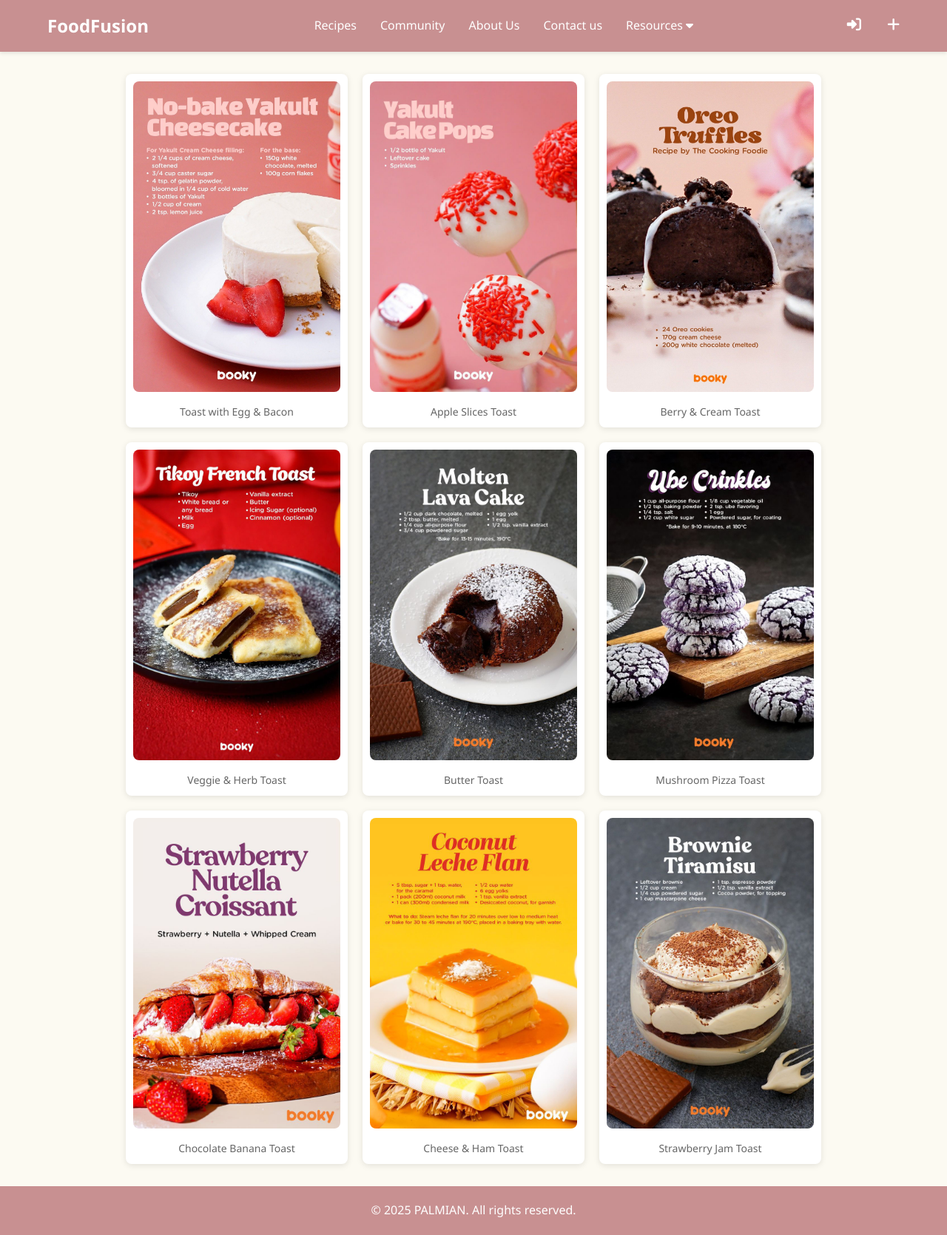
After one commit to Luna-11/BEAssignment, a PHP site: page /dessert.html in a window 1280 px wide. The commit adds this page. Shown: the whole page at 74% size. Run offline with PHP 8.4, Linux system fonts and the light colour scheme.

Commit message:
dessertUpdate

```diff
--- /dev/null
+++ b/dessert.html
@@ -0,0 +1,81 @@
+<!DOCTYPE html>
+<html lang="en">
+<head>
+  <meta charset="UTF-8">
+  <title>FoodFusion Sharing</title>
+  <link rel="stylesheet" href="homeStyle.css">
+  <link rel="stylesheet" href="https://cdnjs.cloudflare.com/ajax/libs/font-awesome/6.5.2/css/all.min.css">
+</head>
+<body>
+
+  <!-- Navigation Bar -->
+  <nav class="navbar">
+    <div class="nav-container">
+      <a href="index.html" class="logo">FoodFusion</a>
+      <ul class="nav-links">
+        <li><a href="#">Recipes</a></li>
+        <li><a href="#">Community</a></li>
+        <li><a href="#">About Us</a></li>
+        <li><a href="#">Contact us</a></li>
+        <li class="dropdown">
+          <a href="#">Resources <i class="fa-solid fa-caret-down"></i></a>
+          <ul class="dropdown-menu">
+            <li><a href="#">Educational Resources</a></li>
+            <li><a href="#">Culinary Resources</a></li>
+          </ul>
+        </li>
+      </ul>
+      <div class="nav-icons">
+        <a href="#"><i class="fa-solid fa-right-to-bracket"></i></a>
+        <a href="#"><i class="fa-solid fa-plus"></i></a>
+      </div>
+    </div>
+  </nav>
+
+  <!-- Image Grid (like slide) -->
+  <div class="dimage-grid">
+    <div class="dimage-card">
+      <img src="./BEpics/des1.jpg" alt="Toast 1">
+      <p>Toast with Egg & Bacon</p>
+    </div>
+    <div class="dimage-card">
+      <img src="./BEpics/des2.jpg" alt="Toast 2">
+      <p>Apple Slices Toast</p>
+    </div>
+    <div class="dimage-card">
+      <img src="./BEpics/des3.jpg"alt="Toast 3">
+      <p>Berry & Cream Toast</p>
+    </div>
+    <div class="dimage-card">
+      <img src="./BEpics/des4.jpg" alt="Toast 4">
+      <p>Veggie & Herb Toast</p>
+    </div>
+    <div class="dimage-card">
+      <img src="./BEpics/des5.jpg" alt="Toast 5">
+      <p>Butter Toast</p>
+    </div>
+    <div class="dimage-card">
+      <img src="./BEpics/des6.jpg" alt="Toast 6">
+      <p>Mushroom Pizza Toast</p>
+    </div>
+    <div class="dimage-card">
+      <img src="./BEpics/des7.jpg" alt="Toast 7">
+      <p>Chocolate Banana Toast</p>
+    </div>
+    <div class="dimage-card">
+      <img src="./BEpics/des8.jpg"alt="Toast 8">
+      <p>Cheese & Ham Toast</p>
+    </div>
+    <div class="dimage-card">
+      <img src="./BEpics/des9.jpg" alt="Toast 9">
+      <p>Strawberry Jam Toast</p>
+    </div>
+  </div>
+
+  <!-- Footer -->
+  <footer>
+    <p>&copy; 2025 PALMIAN. All rights reserved.</p>
+  </footer>
+
+</body>
+</html>
--- a/homeStyle.css
+++ b/homeStyle.css
@@ -298,8 +298,8 @@ body {
 
 /* Footer */
 footer {
-  background: var(--black);
-  color: var(--light-gray);
+  background: var(--primary-color);
+  color: var(--white);
   padding: 20px;
   text-align: center;
 }
--- a/index.html
+++ b/index.html
@@ -55,9 +55,11 @@
     <h2>Explore By Category</h2>
     <div class="category-row">
       <div class="category-item">
+        <a href="dessert.html">
         <div class="circle-frame">
           <img src="./BEpics/strawberry-cake.png" alt="Dessert">
         </div>
+        </a>
         <p>Dessert</p>
       </div>
 
```
Also changed, not shown: BEpics/des1.jpg (added), BEpics/des2.jpg (added), BEpics/des3.jpg (added), BEpics/des4.jpg (added), BEpics/des5.jpg (added), BEpics/des6.jpg (added), BEpics/des7.jpg (added), BEpics/des8.jpg (added), BEpics/des9.jpg (added).
